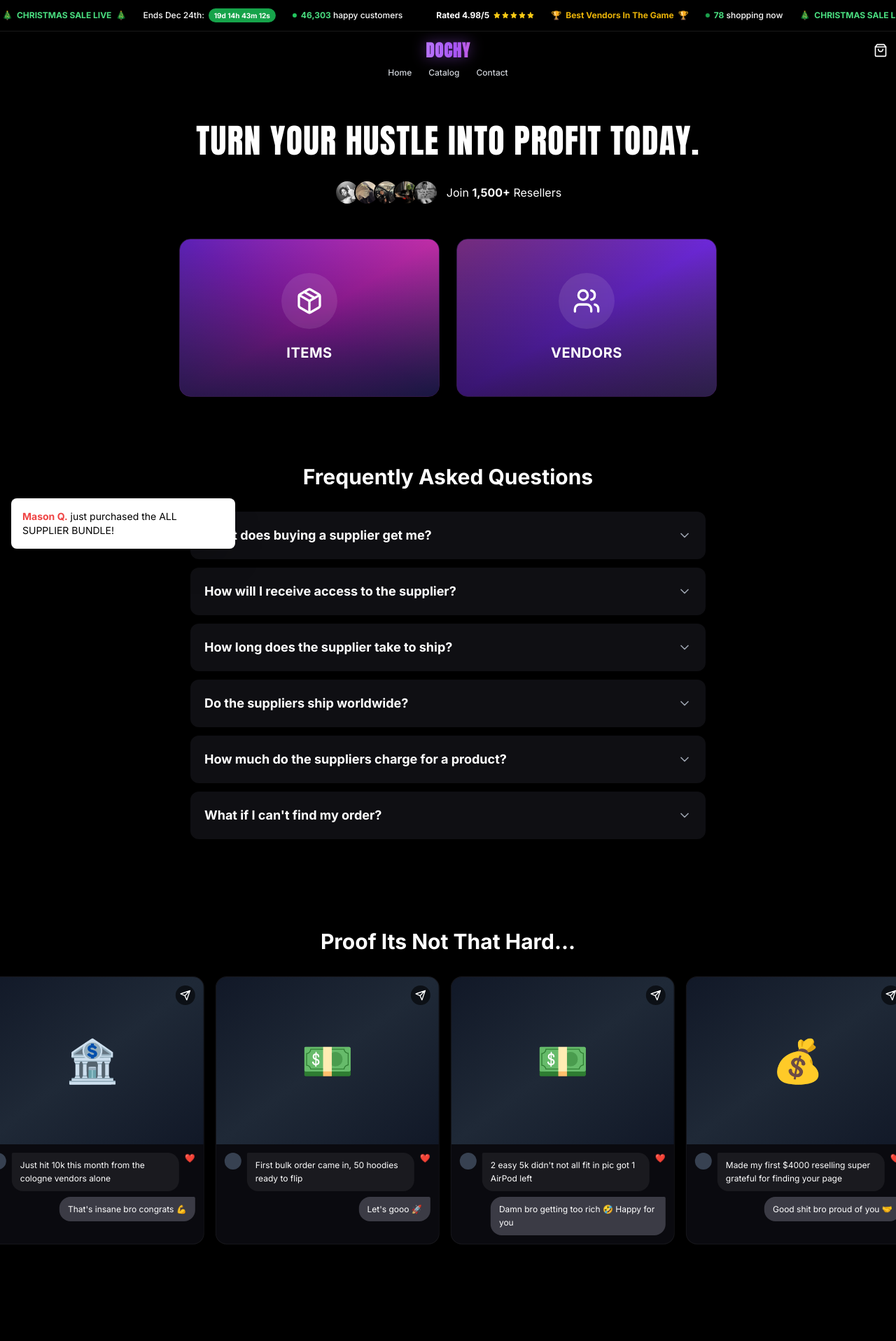
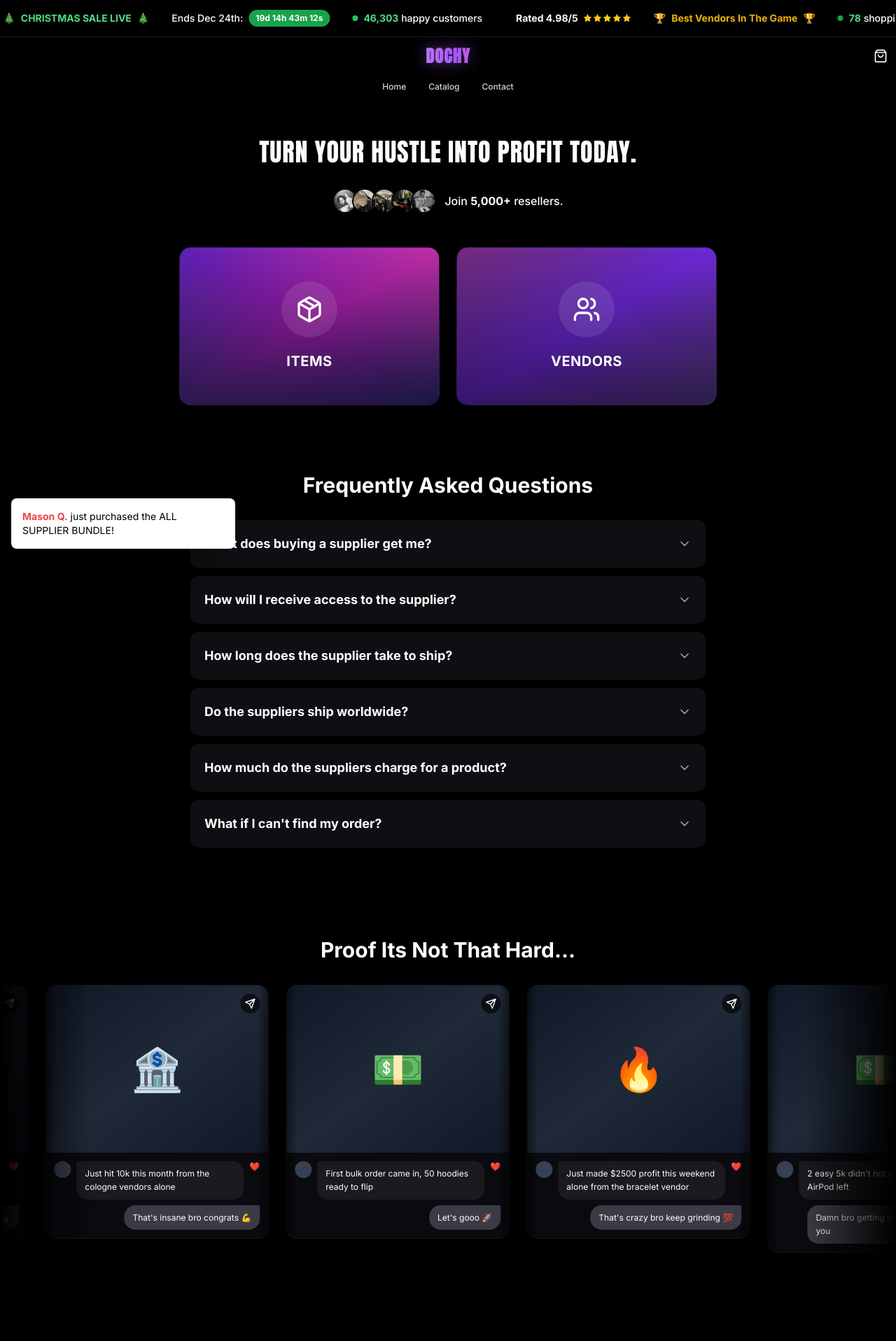
Before and after one commit to Expandingmind/Dochy, a Next.js app: page / in a window 1280 px wide. Shown: the top 1916 px of the page at 70% size. Built offline with nearby package versions, Linux system fonts and the light colour scheme.

Commit message:
Major visual updates: bigger top bar text, header spacing, hero text split, 5000+ resellers, FAQ zoom out, 7 proof slides with fade transitions, CTA text change, section reorder

```diff
--- a/src/app/page.tsx
+++ b/src/app/page.tsx
@@ -9,8 +9,8 @@ export default function Home() {
       <Hero />
       <FAQSection />
       <ProofSection />
+      <ReviewsSection />
       <CTASection />
-      <ReviewsSection />
     </>
   );
 }
--- a/src/components/FAQSection.tsx
+++ b/src/components/FAQSection.tsx
@@ -49,9 +49,9 @@ export function FAQSection() {
             >
               <button
                 onClick={() => setOpenIndex(openIndex === i ? null : i)}
-                className="w-full flex items-center justify-between p-4 md:p-5 text-left hover:bg-white/[0.02] transition-colors"
+                className="w-full flex items-center justify-between p-3 md:p-5 text-left hover:bg-white/[0.02] transition-colors"
               >
-                <span className="text-base md:text-lg font-bold text-white leading-tight pr-2">{faq.question}</span>
+                <span className="text-sm md:text-lg font-bold text-white leading-tight pr-2">{faq.question}</span>
                 <ChevronDown
                   className={cn(
                     "w-5 h-5 text-gray-400 transition-transform duration-300 flex-shrink-0 ml-3",
@@ -65,7 +65,7 @@ export function FAQSection() {
                   openIndex === i ? "max-h-48 opacity-100" : "max-h-0 opacity-0"
                 )}
               >
-                <p className="px-4 md:px-5 pb-4 md:pb-5 text-gray-300 text-sm md:text-base font-medium leading-relaxed">
+                <p className="px-3 md:px-5 pb-3 md:pb-5 text-gray-300 text-xs md:text-base font-medium leading-relaxed">
                   {faq.answer}
                 </p>
               </div>
--- a/src/components/Header.tsx
+++ b/src/components/Header.tsx
@@ -30,11 +30,11 @@ export function Header() {
   return (
     <>
       {/* Spacer for fixed top notification */}
-      <div className="h-10" />
+      <div className="h-12" />
 
       <header
         className={cn(
-          "sticky top-10 left-0 right-0 z-50 transition-all duration-300 border-b border-transparent",
+          "sticky top-12 left-0 right-0 z-50 transition-all duration-300 border-b border-transparent",
           isScrolled ? "bg-black/90 backdrop-blur-md border-white/10 py-2" : "bg-black py-4"
         )}
       >
@@ -78,7 +78,7 @@ export function Header() {
           </div>
 
           {/* Bottom Row: Desktop Navigation (Centered under Logo) */}
-          <nav className="hidden md:flex items-center gap-6 mt-2">
+          <nav className="hidden md:flex items-center gap-8 mt-5">
             {navLinks.map((link) => (
               <Link
                 key={link.name}
--- a/src/components/Hero.tsx
+++ b/src/components/Hero.tsx
@@ -6,8 +6,9 @@ export function Hero() {
     <section className="relative flex flex-col items-center justify-center text-center pt-8 md:pt-12 pb-8 overflow-hidden bg-black">
       <div className="container mx-auto px-3 flex flex-col items-center gap-4 z-10 max-w-5xl">
 
-        <h1 className="text-3xl sm:text-3xl md:text-4xl lg:text-5xl font-anton text-white tracking-wide max-w-sm sm:max-w-none leading-[1.15] uppercase md:whitespace-nowrap">
-          TURN YOUR HUSTLE INTO PROFIT TODAY.
+        <h1 className="text-2xl sm:text-2xl md:text-3xl lg:text-4xl font-anton text-white tracking-wide leading-[1.2] uppercase md:whitespace-nowrap text-center">
+          <span className="block md:inline">TURN YOUR HUSTLE</span>
+          <span className="block md:inline"> INTO PROFIT TODAY.</span>
         </h1>
 
         <div className="flex items-center gap-3 mt-4">
@@ -28,8 +29,8 @@ export function Hero() {
               </div>
             ))}
           </div>
-          <span className="text-sm md:text-base text-white">
-            Join <span className="font-bold">1,500+</span> Resellers
+          <span className="text-sm md:text-base text-white font-medium">
+            Join <span className="font-bold">5,000+</span> resellers.
           </span>
         </div>
 
--- a/src/components/ProofSection.tsx
+++ b/src/components/ProofSection.tsx
@@ -2,6 +2,7 @@
 
 import Link from "next/link";
 
+// EDITABLE PROOF SLIDES - Edit text, images, and order below
 const proofCards = [
   {
     id: 1,
@@ -39,11 +40,22 @@ const proofCards = [
     mainText: "First bulk order came in, 50 hoodies ready to flip",
     reply: "Let's gooo 🚀",
   },
+  {
+    id: 7,
+    image: "🔥",
+    mainText: "Just made $2500 profit this weekend alone from the bracelet vendor",
+    reply: "That's crazy bro keep grinding 💯",
+  },
 ];
 
 function ProofCard({ card }: { card: typeof proofCards[0] }) {
   return (
-    <div className="w-[280px] md:w-[320px] flex-shrink-0 bg-[#0a0a0f] rounded-2xl overflow-hidden border border-white/5">
+    <div className="w-[280px] md:w-[320px] flex-shrink-0 relative">
+      {/* Dark fade overlay on sides */}
+      <div className="absolute inset-y-0 -left-4 w-8 bg-gradient-to-r from-black to-transparent z-10 pointer-events-none" />
+      <div className="absolute inset-y-0 -right-4 w-8 bg-gradient-to-l from-black to-transparent z-10 pointer-events-none" />
+
+      <div className="bg-[#0a0a0f] rounded-2xl overflow-hidden border border-white/5">
         {/* Image area */}
         <div className="aspect-[4/3] bg-gradient-to-br from-gray-900 via-gray-800 to-gray-900 flex items-center justify-center relative">
           <span className="text-6xl">{card.image}</span>
@@ -74,6 +86,7 @@ function ProofCard({ card }: { card: typeof proofCards[0] }) {
           )}
         </div>
       </div>
+    </div>
   );
 }
 
@@ -87,8 +100,12 @@ export function ProofSection() {
       </div>
 
       {/* Scrolling Proof Cards */}
-      <div className="w-full overflow-hidden">
-        <div className="flex gap-4 animate-marquee-reverse w-max">
+      <div className="w-full overflow-hidden relative">
+        {/* Edge fade overlays */}
+        <div className="absolute inset-y-0 left-0 w-16 md:w-32 bg-gradient-to-r from-black to-transparent z-20 pointer-events-none" />
+        <div className="absolute inset-y-0 right-0 w-16 md:w-32 bg-gradient-to-l from-black to-transparent z-20 pointer-events-none" />
+
+        <div className="flex gap-6 animate-marquee-fast w-max">
           {[...proofCards, ...proofCards, ...proofCards, ...proofCards].map((card, i) => (
             <ProofCard key={`proof-${i}`} card={card} />
           ))}
@@ -103,7 +120,7 @@ export function CTASection() {
     <section id="contact" className="py-14 md:py-20 bg-black">
       <div className="container mx-auto px-4 text-center">
         <h2 className="text-2xl md:text-4xl font-bold text-white mb-4">
-          Start Your Reselling Career!
+          Start Your Reselling Empire!
         </h2>
         <p className="text-base md:text-lg text-gray-300 font-medium mb-8">
           Get access to the world&apos;s best suppliers.
--- a/src/components/TopNotification.tsx
+++ b/src/components/TopNotification.tsx
@@ -55,57 +55,57 @@ export function TopNotification() {
   }, []);
 
   const Content = () => (
-    <div className="flex items-center gap-6 whitespace-nowrap">
+    <div className="flex items-center gap-8 whitespace-nowrap">
       {/* Rating */}
-      <div className="flex items-center gap-1.5">
-        <span className="font-bold text-xs">Rated 4.98/5</span>
+      <div className="flex items-center gap-2">
+        <span className="font-bold text-sm">Rated 4.98/5</span>
         <div className="flex gap-0.5">
           {[1, 2, 3, 4, 5].map((i) => (
-            <Star key={i} className="w-2.5 h-2.5 fill-yellow-400 text-yellow-400" />
+            <Star key={i} className="w-3 h-3 fill-yellow-400 text-yellow-400" />
           ))}
         </div>
       </div>
 
       {/* Best Vendors */}
-      <div className="flex items-center gap-1.5 text-yellow-500">
+      <div className="flex items-center gap-2 text-yellow-500">
         <span>🏆</span>
-        <span className="font-bold text-xs">Best Vendors In The Game</span>
+        <span className="font-bold text-sm">Best Vendors In The Game</span>
         <span>🏆</span>
       </div>
 
       {/* Shopping Now */}
-      <div className="flex items-center gap-1.5 text-xs">
-        <span className="w-1.5 h-1.5 rounded-full bg-green-500 animate-pulse" />
+      <div className="flex items-center gap-2 text-sm">
+        <span className="w-2 h-2 rounded-full bg-green-500 animate-pulse" />
         <span><span className="text-green-400 font-bold">{shoppingNow}</span> shopping now</span>
       </div>
 
       {/* Sale Live */}
-      <div className="flex items-center gap-1.5 text-xs">
+      <div className="flex items-center gap-2 text-sm">
         <span>🎄</span>
         <span className="text-green-400 font-bold">CHRISTMAS SALE LIVE</span>
         <span>🎄</span>
       </div>
 
       {/* Countdown */}
-      <div className="flex items-center gap-1.5 text-xs">
+      <div className="flex items-center gap-2 text-sm">
         <span>Ends Dec 24th:</span>
         {isEnded ? (
-          <span className="bg-red-500 text-white text-[10px] font-bold px-2 py-0.5 rounded-full">ENDED</span>
+          <span className="bg-red-500 text-white text-xs font-bold px-2.5 py-1 rounded-full">ENDED</span>
         ) : (
-          <span className="bg-green-600 text-white text-[10px] font-bold px-2 py-0.5 rounded-full">{timeLeft}</span>
+          <span className="bg-green-600 text-white text-xs font-bold px-2.5 py-1 rounded-full">{timeLeft}</span>
         )}
       </div>
 
       {/* Happy Customers */}
-      <div className="flex items-center gap-1.5 text-xs">
-        <span className="w-1.5 h-1.5 rounded-full bg-green-500" />
+      <div className="flex items-center gap-2 text-sm">
+        <span className="w-2 h-2 rounded-full bg-green-500" />
         <span><span className="text-green-400 font-bold">46,303</span> happy customers</span>
       </div>
     </div>
   );
 
   return (
-    <div className="fixed top-0 left-0 right-0 w-full bg-black border-b border-white/10 py-3 text-xs font-medium text-white overflow-hidden z-[100]">
+    <div className="fixed top-0 left-0 right-0 w-full bg-black border-b border-white/10 py-3.5 text-sm font-medium text-white overflow-hidden z-[100]">
       <div className="flex animate-marquee w-max">
         {[...Array(6)].map((_, i) => (
           <div key={i} className="mx-6">
--- a/tailwind.config.ts
+++ b/tailwind.config.ts
@@ -36,6 +36,7 @@ const config: Config = {
       animation: {
         marquee: 'marquee 40s linear infinite',
         'marquee-reverse': 'marqueeReverse 40s linear infinite',
+        'marquee-fast': 'marqueeReverse 28s linear infinite',
         'fade-in-up': 'fadeInUp 0.5s ease-out forwards',
         'slide-in-left': 'slideInLeft 0.4s ease-out forwards',
         'slide-out-left': 'slideOutLeft 0.4s ease-out forwards',
```
Lines whose indentation alone changed are shown as unchanged.
